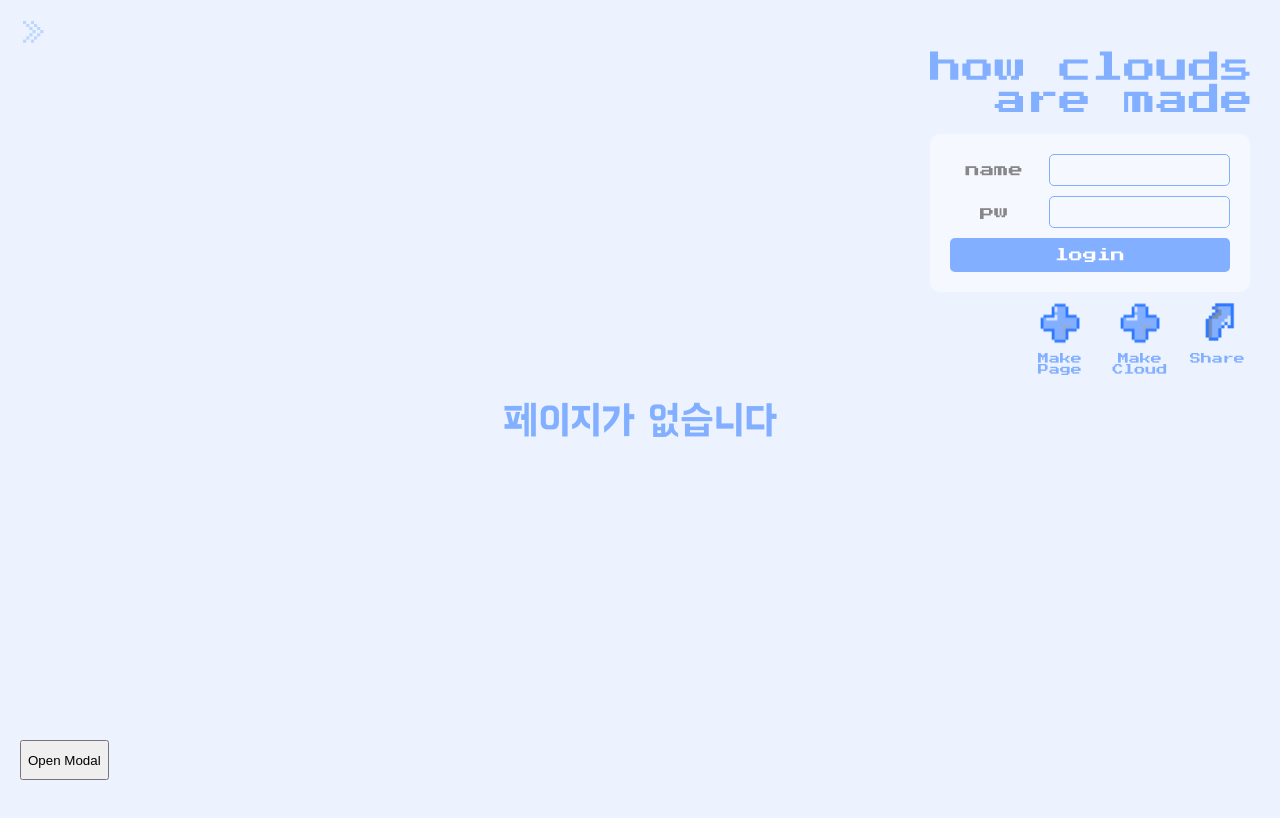
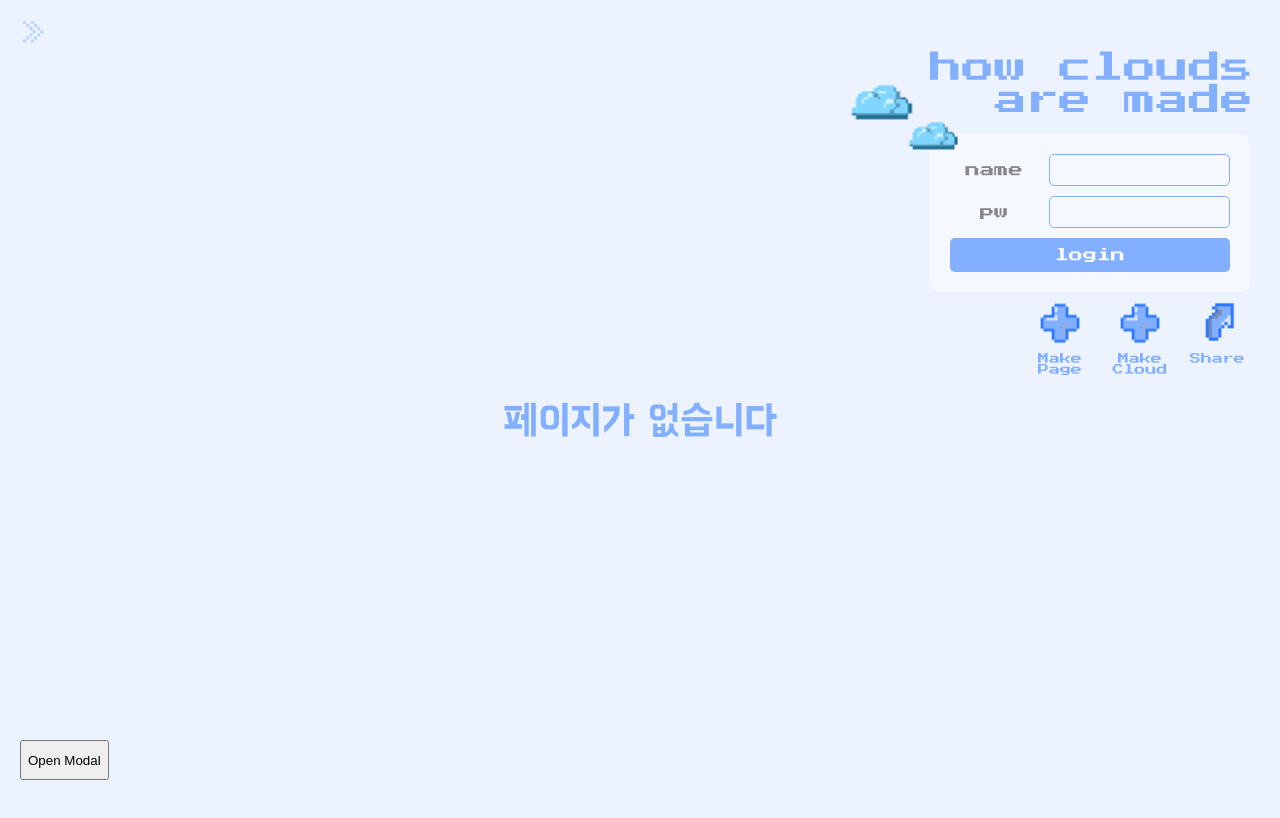
Before and after one commit to gooiman/Gooiman_client, a React (Vite) app: page / in a window 1280 px wide. Shown: the top 818 px of the page. Built offline with nearby package versions, Linux system fonts and the light colour scheme; no server answers.

Commit message:
💄 style: Icon 추가

```diff
--- a/src/components/main/login/Login.tsx
+++ b/src/components/main/login/Login.tsx
@@ -6,6 +6,7 @@ import LoginInput from './LoginInput';
 import ShareButton from '../button/ShareButton';
 import MakeCloudButton from '../button/MakeCloudButton';
 import MakePageButton from '../button/MakePageButton';
+import BlueCloud from '@/assets/BlueCloud.svg';
 
 interface Props {
   pageId: string | null;
@@ -35,6 +36,8 @@ const Login = ({ setPageId, pageId }: Props) => {
 
   return (
     <Container>
+      <BlueCloudIcon src={BlueCloud} alt="icon" />
+      <BigBlueCloudIcon src={BlueCloud} alt="icon" />
       <Logo style={{ width: '100%' }} />
       {isLoggedIn ? (
         <LoginComplete />
@@ -106,4 +109,17 @@ const Auth = styled.p`
   }
 `;
 
+const BlueCloudIcon = styled.img`
+  width: 80px;
+  position: absolute;
+  top: 40px;
+  left: -30px;
+`;
+const BigBlueCloudIcon = styled.img`
+  width: 100px;
+  position: absolute;
+  top: -10px;
+  left: -90px;
+`;
+
 export default Login;
--- a/src/components/modal/AlertModal.tsx
+++ b/src/components/modal/AlertModal.tsx
@@ -1,9 +1,10 @@
 import Styled from '@emotion/styled';
 import Modal from 'react-modal';
+import SunCloud from '@/assets/SunCloud.svg';
 
 interface AlertModalProps {
   title: string;
-  message: string;
+  message?: string;
   isOpen: boolean;
   onClose: () => void;
   onSuccess: () => void;
@@ -16,6 +17,7 @@ const AlertModal = ({ title, message, isOpen, onClose, onSuccess }: AlertModalPr
           <Title>{title}</Title>
           <Title>{message}</Title>
         </TextWrapper>
+        <SunCloudIcon src={SunCloud} alt="icon" />
         <CloseButton onClick={onSuccess}>YES</CloseButton>
       </ModalContent>
     </Modal>
@@ -44,10 +46,10 @@ const ModalStyle = {
 };
 
 const ModalContent = Styled.div`
-  padding: 20px 45px;
+  padding: 20px 40px;
 `;
 const TextWrapper = Styled.div`
-  margin: 57px 0 30px;
+  margin: 30px 0;
 `;
 
 const Title = Styled.div`
@@ -66,3 +68,10 @@ const CloseButton = Styled.button`
   border-radius: 5px;
   cursor: pointer;
 `;
+
+const SunCloudIcon = Styled.img`
+  position: absolute;
+  bottom: 5px;
+  width: 80px;
+  left: 30px;
+`;
--- a/src/components/modal/CustomModal.tsx
+++ b/src/components/modal/CustomModal.tsx
@@ -173,8 +173,7 @@ const CreateMemo = ({ modalId }: CreateMemoProps) => {
       {/* Alert 모달 */}
       <AlertModal
         isOpen={showDeleteAlert}
-        title="이 메모장을"
-        message="삭제하시겠습니까?"
+        title="이 메모장을 삭제하시겠습니까?"
         onClose={() => setDeleteAlert(false)}
         onSuccess={onDeleteSuccess}
       />
```
Also changed, not shown: src/assets/SunCloud.svg (added).
